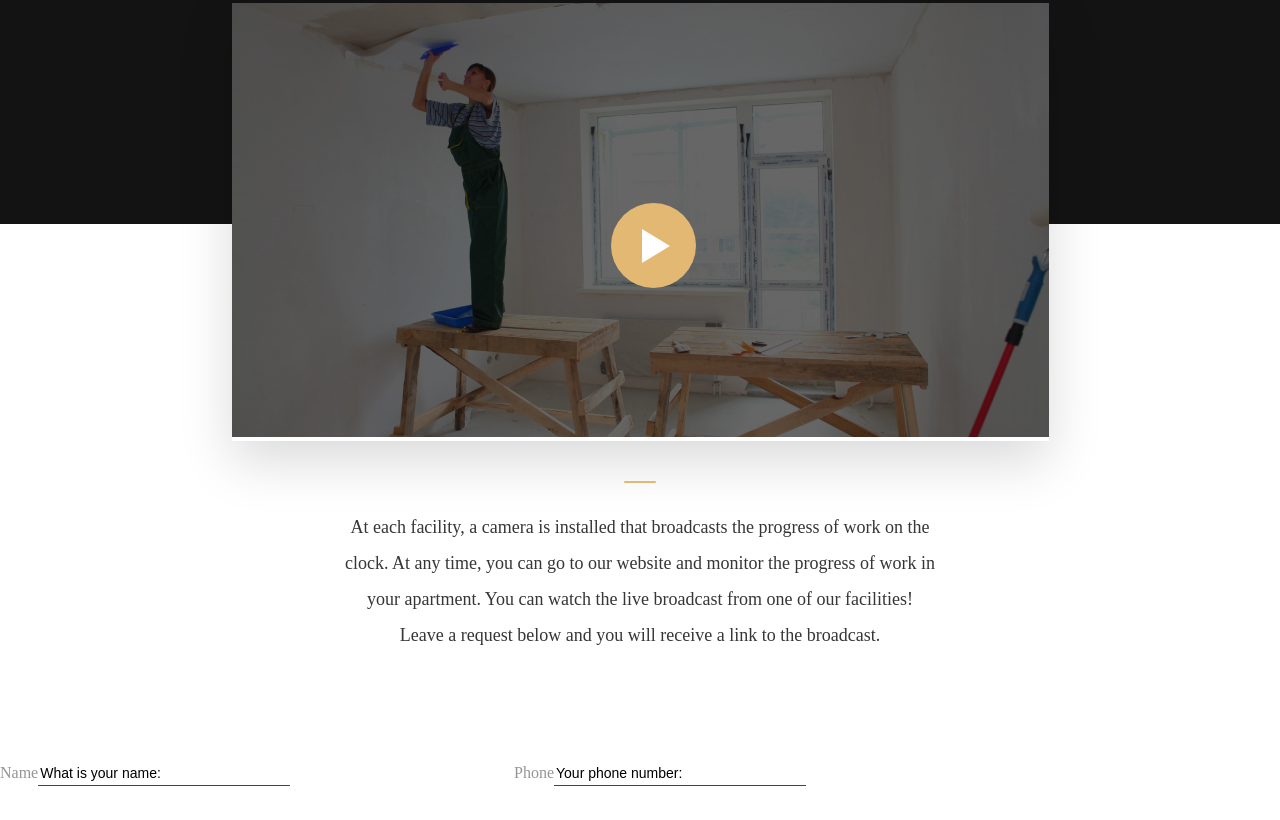
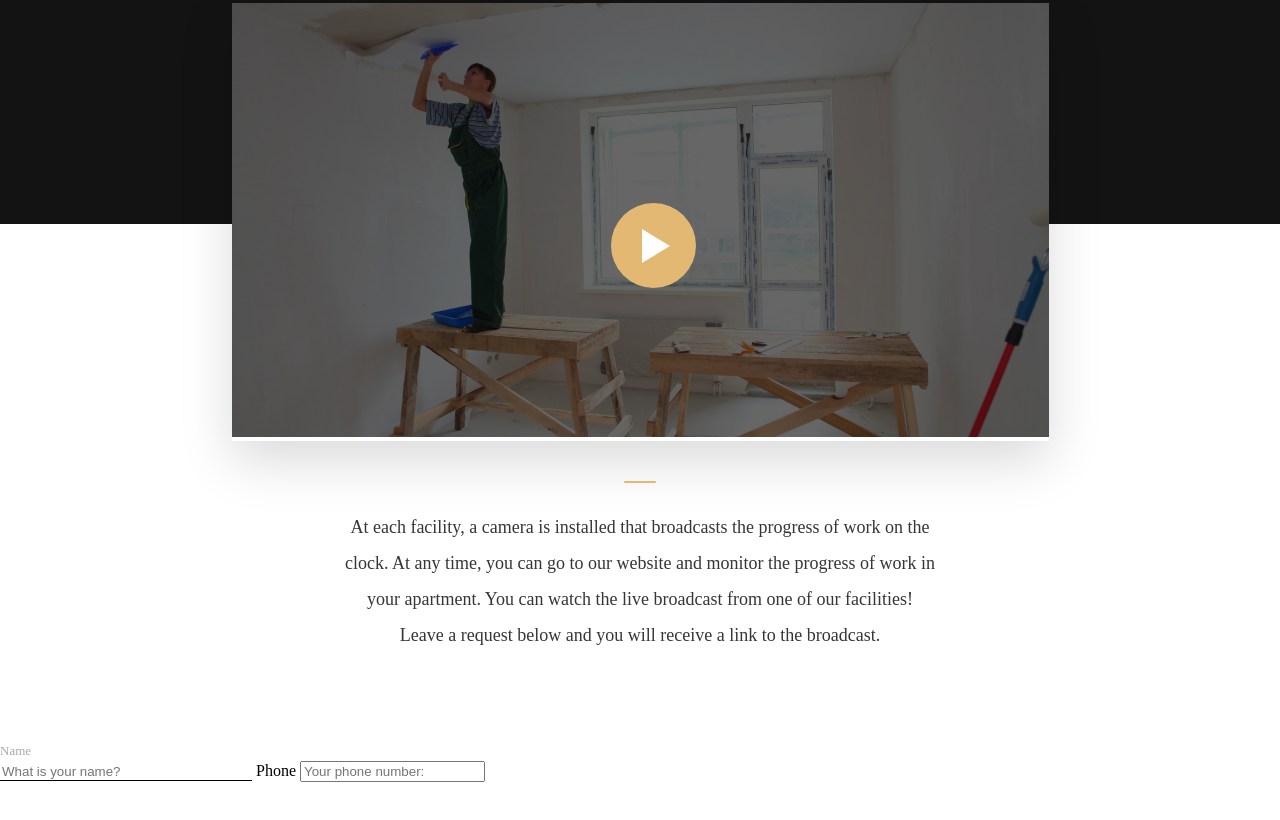
Before and after one commit to gorban8/home-work-Gasparyan, a plain HTML site: page index.html in a window 1280 px wide. Shown: the part 1565-2385 px from the top of the page. Drawn offline with Linux system fonts and the light colour scheme.

Commit message:
Add files via upload

```diff
--- a/index.html
+++ b/index.html
@@ -100,8 +100,12 @@
                 <p class="at_text">At each facility, a camera is installed that broadcasts the progress of work on the <br>clock. At any time, you can go to our website and monitor the progress of work in <br>your apartment. You can watch the live broadcast from one of our facilities!
                    <br>Leave a request below and you will receive a link to the broadcast.</p>
                 <div class="form">
-                    <span class="input1"><span class="input__label">Name</span><input type="text" class="input text" value="What is your name:"></span>
-                    <span class="input2"><span class="input__label">Phone</span><input type="text" class="input text" value="Your phone number:"></span>
+                    <div class="input__item">
+                        <label class="label">Name</label>
+                        <input type="text" class="input" placeholder="What is your name?">
+                        <lavel class="label2">Phone</lavel>
+                        <input type="text" class="input__filed" placeholder="Your phone number:">
+                    </div>
                 </div>
             </div>
         </section>
--- a/style.css
+++ b/style.css
@@ -432,6 +432,44 @@ body * {
     font-weight: 400;
     color: #363636;
 }
+/*
+.form {
+    display: grid;
+    grid-template-columns: 1fr 1fr .5fr;
+    grid-template-rows: 1fr 1fr;
+    width: 100%;
+    grid-gap: 10px;
+    color: #000;
+    margin-top: 90px;
+}
+
+.input__item {
+    display:flex;
+    flex-direction: column;
+    align-items: flex-start;
+    width: 100%;
+    margin-top: 50px;
+    color: black;
+}
+
+.input__field {
+    background-color: black;
+    background:none;
+    border:none;
+    border-bottom: 1px solid black;
+    box-sizing: border-box;
+    width:50%;
+}
+
+.black {
+    color: #000;
+}
+
+.input__label {
+    color:#959595;
+    text-decoration: none;
+}
+*/
 
 .form {
     display: grid;
@@ -443,8 +481,30 @@ body * {
     margin-top: 90px;
 }
 
+.input {
+    background:none;
+    border:none;
+    color: #000;
+    border-bottom: 1px solid black;
+    box-sizing: border-box;
+    width:50%;
+}
+
+.label {
+    position:absolute;
+    font-size:13px;
+    line-height: 1.6;
+    margin-top: -20px;
+    color: darkgray;
+}
+
+.input1 {
+    color: darkgray;
+}
+
 .gridinput1 {
     grid-area: 1/1/2/2;
+    color: darkgray;
 }
 
 .gridinput2 {
@@ -453,13 +513,10 @@ body * {
 
 .gridsubmit {
     grid-area: 1/3/2/4;
+
 }
 
-.input__label {
-    color:#959595;
-    text-decoration: none;
-}
-
+/*
 .input {
     background:none;
     border:none;
```
